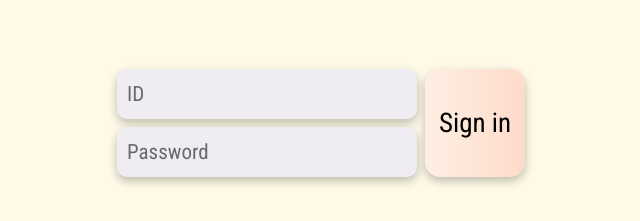
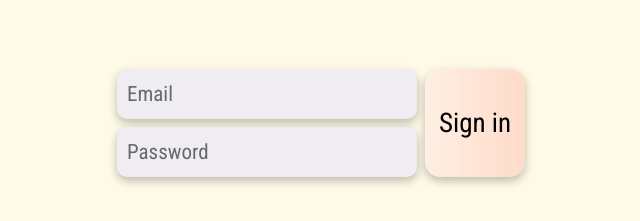
Before and after one commit to CauSharing/client, a React (Create React App) app: page / in a window 1280 px wide. Shown: the part 366-587 px from the top of the page, without its empty margins (315-955 px from the left). Built offline with nearby package versions, Linux system fonts and the light colour scheme.

Commit message:
get login token

```diff
--- a/package.json
+++ b/package.json
@@ -7,6 +7,8 @@
     "@testing-library/react": "^11.1.0",
     "@testing-library/user-event": "^12.1.10",
     "antd": "^4.16.13",
+    "axios": "^0.22.0",
+    "cors": "^2.8.5",
     "react": "^17.0.2",
     "react-dom": "^17.0.2",
     "react-hook-form": "^7.17.1",
--- a/src/App.js
+++ b/src/App.js
@@ -1,41 +1,17 @@
-import React, {Component}  from "react";
+import React from "react";
 import './App.css';
 import { Route } from 'react-router-dom';
 import LogIn from './pages/LogIn';
 import SignUp from "./pages/SignUp";
 
-class App extends Component{
-    constructor(props) {
-        super(props);
-        this.state = {
-            verificationCode: "12345",
-            departmentList: [
-                {id: 1, name: 'College of Liberal Arts', major: ['Korean Language and Literature','English Language and Literature', 'German Literature', 'French Literature', 'Russian Language and Literature', 'Japanese Language and Literature', 'Chinese Language and Literature', 'Philosophy', 'History']},
-                {id: 2, name: 'College of Social Sciences', major:['Political Science and International Relations','Public Service','Psychology','Library and Information Science','Social Welfare','Media and Communication','Urban Planning and Real Estate', 'Sociology']},
-                {id: 3, name: 'College of Education', major: ['Education', 'Early Childhood Education', 'English Education', 'Physical Education']},
-                {id: 4, name: 'College of Natural Sciences', major:['Physics', 'Chemistry', 'Life Science', 'Mathematics']},
-                {id: 5, name: 'College of Biotechnology and Natural Resources', major:['Biological Resources Engineering', 'Food Engineering', 'Systems Biotechnology']},
-                {id: 6, name: 'College of Engineering', major:['Civil & Environmental Engineering, Urban Design and Study', 'Architecture & Building Science', 'Chemical Engineering and Materials Science', 'Mechanical Engineering', 'Energy Systems Engineering', 'Advanced Materials Engineering']},
-                {id: 7, name: 'College of ICT Engineering', major:['Electrical and Electronics Engineering', 'Integrative Engineering']},
-                {id: 8, name: 'College of Software', major:['Software', 'AI']},
-                {id: 9, name: 'College of Business & Economics', major:['Business Management', 'Economics', 'Applied Statistics', 'Advertising and Public Relations', 'International Logistics', 'Knowledge & Business Administration', 'Industrial Security']},
-                {id: 10, name: 'College of Medicine', major:['Medicine']},
-                {id: 11, name: 'College of Pharmacy', major: ['Pharmacy']},
-                {id: 12, name: 'Red Cross College of Nursing', major:['Nursing']},
-                {id: 13, name: 'College of Art', major:['Performance Video Creation(Seoul)', 'Performance Video Creation(Anseong)', 'Art', 'Design', 'Music', 'Traditional Art', 'Global Arts']},
-                {id: 14, name: 'College of Art and Technology', major:['Computer Art']},
-                {id: 15, name: 'College of Sport Sciences', major:['Sports Science']},
-            ]
-        };
-    }
-  render(){
-    return (
-        <>
-          <Route exact path='/' component={LogIn} />
-          <Route path="/signUp" render={()=><SignUp departmentList={this.state.departmentList} verificationCode={this.state.verificationCode}/>}/>
-        </>
+function App(){
+
+    return(
+        <div className="App">
+            <Route exact path='/' component={LogIn} />
+            <Route path="/signUp" render={()=><SignUp/>}/>
+        </div>
     );
-  }
 }
 
 export default App;
--- a/src/pages/LogIn.css
+++ b/src/pages/LogIn.css
@@ -20,7 +20,7 @@
     align-content: center;
     justify-content: center;
 }
-.LogIn .SignIn form{
+.LogIn .SignIn .SignIn__input{
     display:flex;
     flex-direction: column;
 }
--- a/src/pages/LogIn.js
+++ b/src/pages/LogIn.js
@@ -1,59 +1,57 @@
-import React, {Component} from 'react';
+import React, {useState} from 'react';
 import { Link} from 'react-router-dom';
 import './LogIn.css'
+import axios from "axios";
 
-class Title extends Component{
-    render(){
-        return(
+
+function LogIn(){
+    let line1="Be Friend";
+    let line2="in Chungang";
+
+    const [email, setEmail] = useState("");
+    const [password, setPassword] = useState("");
+
+    const handleEmailChange = (e) => setEmail(e.target.value);
+    const handlePasswordChange = (e) => setPassword(e.target.value);
+
+    const handleSubmit = (e) => {
+        e.preventDefault();
+
+        const data = {
+            email: email,
+            password: password
+        }
+
+        axios.post('http://3.37.167.224:8080/api/login',data)
+              .then(res => {
+              // 토큰 받기
+                console.log(res.data);
+              })
+              .catch(err =>{
+                console.log(err.data);
+              })
+    }
+
+    return(
+        <form className='LogIn' onSubmit={handleSubmit}>
             <div className='Title'>
-                <div>{this.props.line1}</div>
-                <div>{this.props.line2}</div>
+                <div>{line1}</div>
+                <div>{line2}</div>
             </div>
-        );
-    }
-}
-
-class SignIn extends Component{
-    render(){
-        return(
             <div className='SignIn'>
-                <form>
-                    <input type='text' placeholder='ID'/>
-                    <input type='password' placeholder='Password'/>
-                </form>
+                <div className='SignIn__input'>
+                    <input type='email' placeholder='Email' onChange={handleEmailChange} />
+                    <input type='password' placeholder='Password' onChange={handlePasswordChange}/>
+                </div>
                 <button type="submit">Sign in</button>
             </div>
-        );
-    }
-}
-
-class LogInMenu extends Component{
-    render(){
-        return(
             <div className='Menu'>
                 <Link to="/signUp">Sign up</Link>
                 <Link to="/">Lost password?</Link>
             </div>
-        );
-    }
+        </form>
+    );
 }
 
-class LogIn extends Component{
-    constructor(props) {
-        super(props);
-        this.state={
-            title: {line1: "Be Friend", line2: "in Chungang"}
-        }
-    }
-    render(){
-        return(
-            <div className='LogIn'>
-                <Title line1={this.state.title.line1} line2={this.state.title.line2}/>
-                <SignIn />
-                <LogInMenu />
-            </div>
-        );
-    }
-}
 
 export default LogIn;
--- a/src/pages/SignUp.js
+++ b/src/pages/SignUp.js
@@ -1,6 +1,7 @@
-import React, {Component, useState } from 'react';
+import React, {useState, useEffect } from 'react';
 import { Link} from 'react-router-dom';
-import {useForm} from 'react-hook-form';
+import {set, useForm} from 'react-hook-form';
+import axios from 'axios';
 import './SignUp.css';
 import '../components/checkEmail'
 import checkCauEmail from "../components/checkEmail";
@@ -119,7 +120,10 @@ function PasswordUpdate({password, setPassword, passwordCheck, setPasswordCheck}
         setPassword(value);
         checkPassword(password);
     }
-    const handlePasswordCheckChange = ({target: {value}}) => setPasswordCheck(value);
+    const handlePasswordCheckChange = ({target: {value}}) => {
+        setPasswordCheck(value);
+    };
+
     const checkPassword = (password) => {
         if(password.indexOf(' ') >= 0)
         {
@@ -195,9 +199,14 @@ function MajorUpdate({departmentList, department, setDepartment, major, setMajor
     const [selectedDepartmentId, setSelectedDepartmentId] = useState(0);
 
     const handleDepartmentOnChange = (event) => {
+        console.log(event.currentTarget.value);
         setSelectedDepartmentId(event.currentTarget.value);
+
         if(selectedDepartmentId > 0)
+        {
+            console.log(department);
             setDepartment(departmentList[selectedDepartmentId-1].name);
+        }
     };
     const handleMajorOnChange = (event) => {
         setMajor(event.currentTarget.value);
@@ -330,8 +339,10 @@ function LanguageUpdate({language, setLanguage}){
     );
 }
 
-function SignUp({departmentList}){
+function SignUp(){
     const {handleSubmit, register} = useForm();
+    const [error, setError] = useState(null);
+
     const [email, setEmail] = useState("");
     const [verificationCode, setVerificationCode] = useState("12345");
     const [userVerificationCode, setUserVerificationCode] = useState("");
@@ -344,8 +355,27 @@ function SignUp({departmentList}){
     const [language, setLanguage] = useState("");
     const [isFill, setIsFill] = useState(false);
 
+    let departmentList = [
+        {id: 1, name: 'College of Liberal Arts', major: ['Korean Language and Literature','English Language and Literature', 'German Literature', 'French Literature', 'Russian Language and Literature', 'Japanese Language and Literature', 'Chinese Language and Literature', 'Philosophy', 'History']},
+        {id: 2, name: 'College of Social Sciences', major:['Political Science and International Relations','Public Service','Psychology','Library and Information Science','Social Welfare','Media and Communication','Urban Planning and Real Estate', 'Sociology']},
+        {id: 3, name: 'College of Education', major: ['Education', 'Early Childhood Education', 'English Education', 'Physical Education']},
+        {id: 4, name: 'College of Natural Sciences', major:['Physics', 'Chemistry', 'Life Science', 'Mathematics']},
+        {id: 5, name: 'College of Biotechnology and Natural Resources', major:['Biological Resources Engineering', 'Food Engineering', 'Systems Biotechnology']},
+        {id: 6, name: 'College of Engineering', major:['Civil & Environmental Engineering, Urban Design and Study', 'Architecture & Building Science', 'Chemical Engineering and Materials Science', 'Mechanical Engineering', 'Energy Systems Engineering', 'Advanced Materials Engineering']},
+        {id: 7, name: 'College of ICT Engineering', major:['Electrical and Electronics Engineering', 'Integrative Engineering']},
+        {id: 8, name: 'College of Software', major:['Software', 'AI']},
+        {id: 9, name: 'College of Business & Economics', major:['Business Management', 'Economics', 'Applied Statistics', 'Advertising and Public Relations', 'International Logistics', 'Knowledge & Business Administration', 'Industrial Security']},
+        {id: 10, name: 'College of Medicine', major:['Medicine']},
+        {id: 11, name: 'College of Pharmacy', major: ['Pharmacy']},
+        {id: 12, name: 'Red Cross College of Nursing', major:['Nursing']},
+        {id: 13, name: 'College of Art', major:['Performance Video Creation(Seoul)', 'Performance Video Creation(Anseong)', 'Art', 'Design', 'Music', 'Traditional Art', 'Global Arts']},
+        {id: 14, name: 'College of Art and Technology', major:['Computer Art']},
+        {id: 15, name: 'College of Sport Sciences', major:['Sports Science']},
+    ];
+
     const okBtnClick = (event) => {
-        if(email === "" || isVerified === false || nickname==="" || department==="" || major==="" || language==="")
+        console.log(email, isVerified, password, passwordCheck, nickname, department, major, language);
+        if(email === "" || isVerified === false || password !== passwordCheck || nickname==="" || department==="" || major==="" || language==="")
         {
             event.preventDefault();
             alert("Please fill out all the boxes");
@@ -358,7 +388,6 @@ function SignUp({departmentList}){
         }
 
     }
-
 
     return(
         <form className='SignUp' >
@@ -382,7 +411,8 @@ function SignUp({departmentList}){
                         password={password}
                         setPassword={setPassword}
                         passwordCheck={passwordCheck}
-                        setPasswordCheck={setPasswordCheck}/>
+                        setPasswordCheck={setPasswordCheck}
+                        />
 
                     <MajorUpdate
                         departmentList={departmentList}
@@ -395,8 +425,13 @@ function SignUp({departmentList}){
                         language={language}
                         setLanguage={setLanguage} />
                 </div>
+            {
+                isFill?
+                    <Link exact to="/" ><button type="submit" className='ok' onClick={okBtnClick}>OK</button></Link>
+                    :
+                    <Link to="/signUp"><button type="submit" className='ok' onClick={okBtnClick}>OK</button></Link>
+            }
 
-            <Link exact to={isFill? "/": "/signUp"} ><button type="submit" className='ok' onClick={okBtnClick}>OK</button></Link>
         </form>
     )
 }
--- a/src/pages/index.js
+++ b/src/pages/index.js
@@ -1,2 +1,4 @@
 export {default as LogIn} from './LogIn';
 export {default as SignUp} from './SignUp';
+export {default as DiaryList} from './DiaryList';
+export {default as Matching} from './Matching';
```
Also changed, not shown: src/customAxios.js (added, +7 -0 lines), src/pages/Matching.js (added, +9 -0 lines), src/pages/DiaryList.js (added), 1 other file (tests, documents, lock files or other folders).
